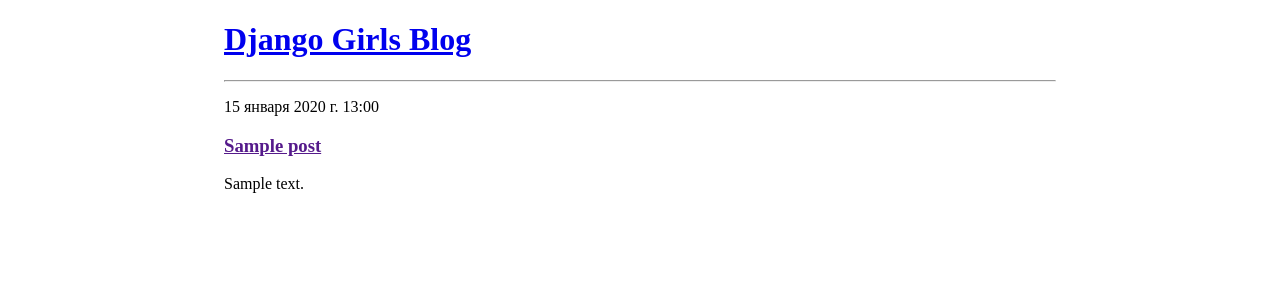
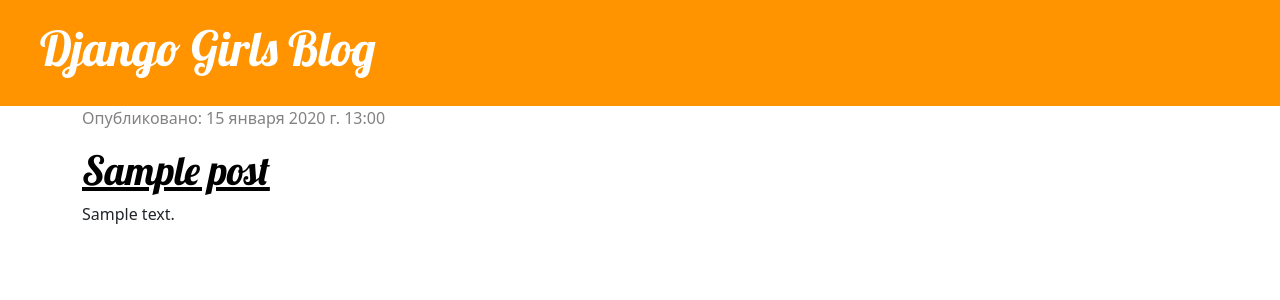
Before and after one commit to panohin/django_girls_tutorial, a Django app: page / in a window 1280 px wide. Shown: the top 300 px of the page. Run offline with Django 4.2, Linux system fonts and the light colour scheme; tables that the repository leaves empty hold one stand-in row (values such as "Sample post").

Commit message:
added css

```diff
--- /dev/null
+++ b/blog/static/css/blog.css
@@ -0,0 +1,46 @@
+.page-header {
+    background-color: #ff9400;
+    margin-top: 0;
+    padding: 20px 20px 20px 40px;
+}
+
+.page-header h1, .page-header h1 a, .page-header h1 a:visited, .page-header h1 a:active {
+    color: #ffffff;
+    font-size: 36pt;
+    text-decoration: none;
+}
+
+.content {
+    margin-left: 40px;
+}
+
+h1, h2, h3, h4 {
+    font-family: 'Lobster', cursive;
+}
+
+.date {
+    color: #828282;
+}
+
+.save {
+    float: right;
+}
+
+.post-form textarea, .post-form input {
+    width: 100%;
+}
+
+.top-menu, .top-menu:hover, .top-menu:visited {
+    color: #ffffff;
+    float: right;
+    font-size: 26pt;
+    margin-right: 20px;
+}
+
+.post {
+    margin-bottom: 70px;
+}
+
+.post h1 a, .post h1 a:visited {
+    color: #000000;
+}
--- /dev/null
+++ b/blog/templates/blog/base.html
@@ -0,0 +1,22 @@
+<!DOCTYPE html>
+{% load static %}
+<html>
+<head>
+	<link rel="stylesheet" href="{% static 'css/blog.css' %}">
+	<link href="https://cdn.jsdelivr.net/npm/bootstrap@5.2.0/dist/css/bootstrap.min.css" rel="stylesheet" integrity="sha384-gH2yIJqKdNHPEq0n4Mqa/HGKIhSkIHeL5AyhkYV8i59U5AR6csBvApHHNl/vI1Bx" crossorigin="anonymous">
+	<link href="https://fonts.googleapis.com/css?family=Lobster&subset=latin,cyrillic" rel="stylesheet" type="text/css">
+</head>
+<body>
+    <div class="page-header">
+        <h1><a href="/">Django Girls Blog</a></h1>
+    </div>
+    <div class="content container">
+        <div class="row">
+            <div class="col-md-8">
+            {% block content %}
+            {% endblock %}
+            </div>
+        </div>
+    </div>
+</body>
+</html>
--- a/blog/templates/blog/post_list.html
+++ b/blog/templates/blog/post_list.html
@@ -1,28 +1,13 @@
-<!DOCTYPE html>
-<html>
-<head>
-	<title>Django Girls Blog</title>
-	<style>
- 		body {	Width: 65%;
-				Margin-left: auto;
-				Margin-right: auto;}
-	</style>
-</head>
-<body>
-	<div>
-		<h1>
-			<a href="/">Django Girls Blog</a>
-		</h1>
-	</div>
+{% extends 'blog/base.html' %}
 
-	{% for post in posts %}
-	<hr>
-	<div>
-            <p>{{ post.published_date }}</p>
-            <h3><a href="">{{ post.title }}</a></h3>
-            <p>{{post.text}}</p>
+{% block content %}
+{% for post in posts %}
+    <div class="post">
+        <div class="date">
+            <p>Опубликовано: {{ post.published_date }}</p>
         </div>
-    {% endfor %}
-
-</body>
-</html>
+        <h1><a href="">{{ post.title }}</a></h1>
+        <p>{{ post.text|linebreaksbr }}</p>
+    </div>
+{% endfor %}
+{% endblock %}
--- a/django_girls_tutorial_blog/settings.py
+++ b/django_girls_tutorial_blog/settings.py
@@ -9,7 +9,7 @@
 For the full list of settings and their values, see
 https://docs.djangoproject.com/en/4.0/ref/settings/
 """
-
+import os
 from pathlib import Path
 
 # Build paths inside the project like this: BASE_DIR / 'subdir'.
@@ -117,6 +117,7 @@
 # https://docs.djangoproject.com/en/4.0/howto/static-files/
 
 STATIC_URL = 'static/'
+STATIC_ROOT = os.path.join(BASE_DIR, 'static')
 
 # Default primary key field type
 # https://docs.djangoproject.com/en/4.0/ref/settings/#default-auto-field
```
